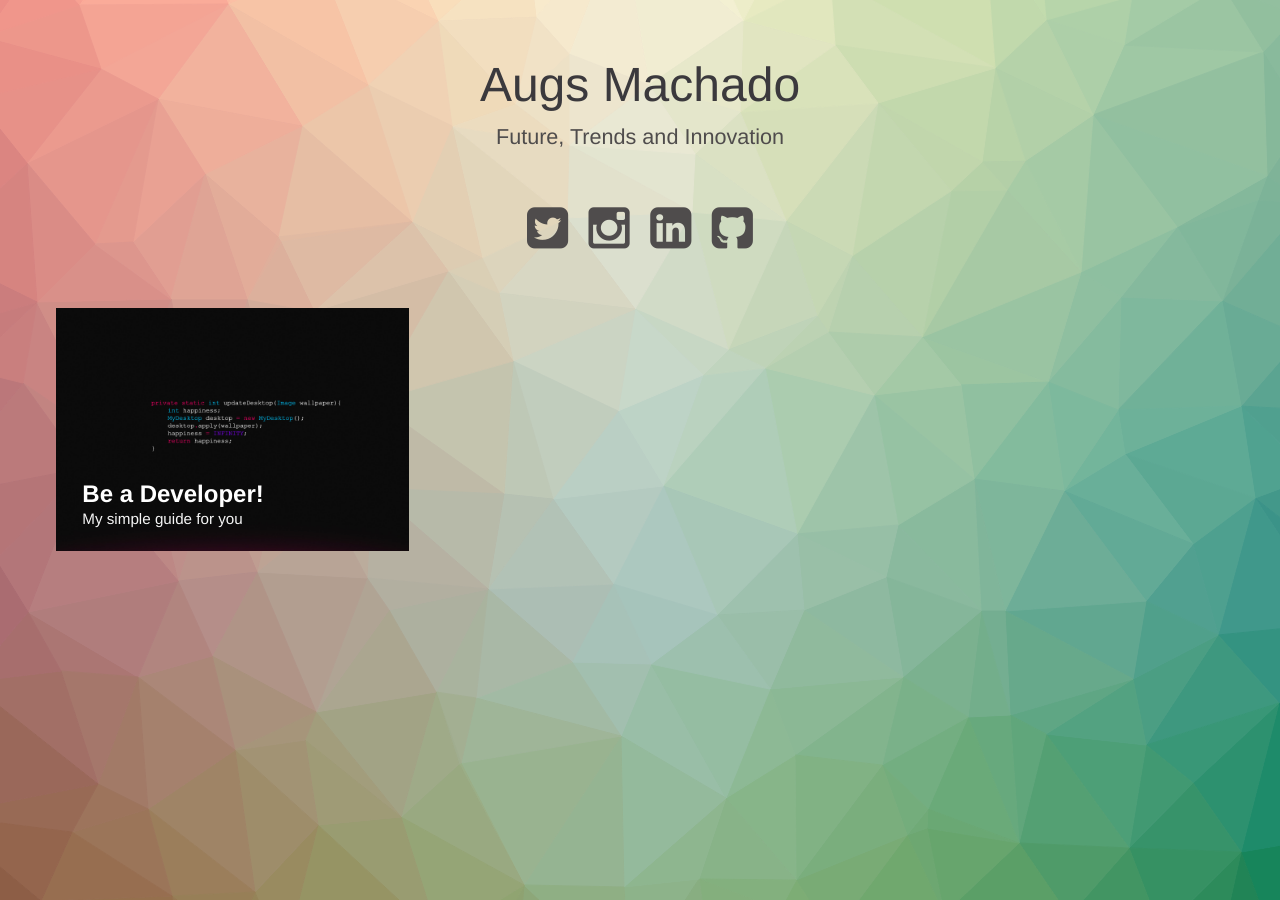
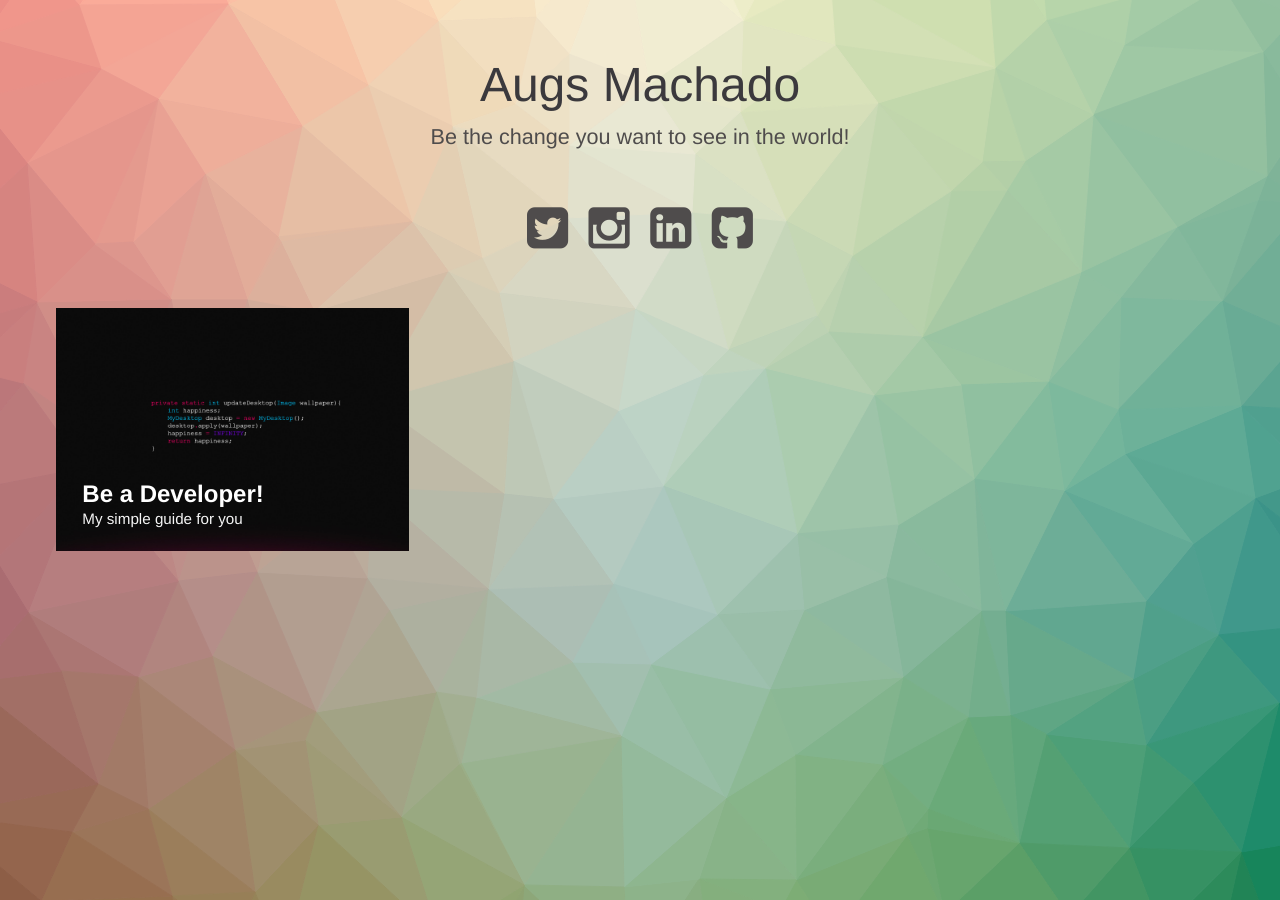
Before and after one commit to augsmachado/augsmachado.github.io, a Jekyll site: the page built from index.html, in a window 1280 px wide. Built offline with Jekyll 4.4.1, drawn with Linux system fonts in a browser that asks for light colours.

Commit message:
Change effect phrase of the site

```diff
--- a/index.html
+++ b/index.html
@@ -28,7 +28,7 @@ layout: compress
 <body class="body">
 <div class="container">
     <header class="header">
-        <h1>Augs Machado<span>Future, Trends and Innovation</span></h1>
+        <h1>Augs Machado<span>Be the change you want to see in the world!</span></h1>
         <nav class="links">
             <a href="https://twitter.com/augsmachado"><i class="fa fa-twitter-square fa-3x"></i></a>
             <a href="https://www.instagram.com/augsmachado/"><i class="fa fa-instagram fa-3x"></i></a>
```
